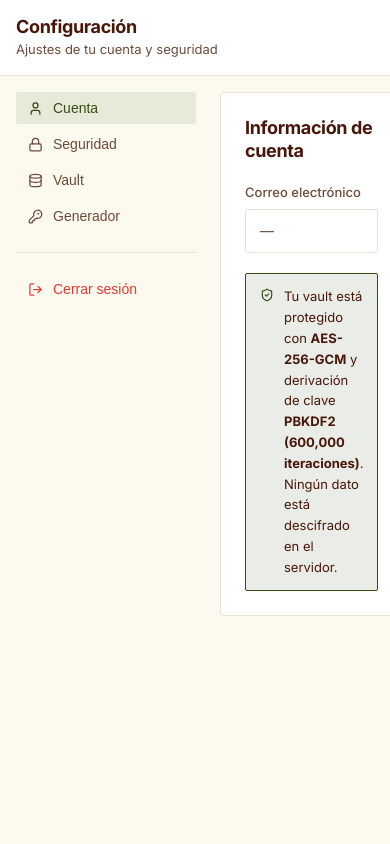
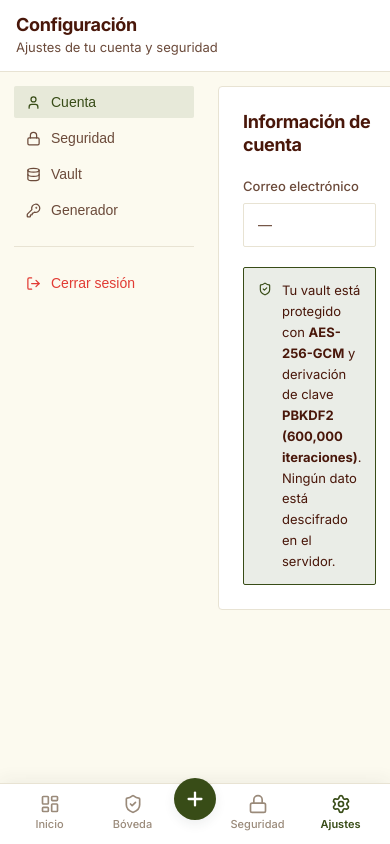
Before and after one commit to Jargad/MindKey, a Next.js app: page /settings in a window 390 px wide. Built offline with nearby package versions, Linux system fonts and the light colour scheme.

Commit message:
feat: optimize mobile layout, horizontal category carousel, responsive tabs for recent/favorites, and mobile bottom nav

```diff
--- a/app/(vault)/layout.tsx
+++ b/app/(vault)/layout.tsx
@@ -5,7 +5,7 @@ import { Suspense } from "react";
 import {
   ShieldCheck, LayoutDashboard, KeyRound, CreditCard, IdCard,
   Lock, FileText, StickyNote, Smartphone, Star, FolderOpen,
-  Settings, LogOut, Tags, Share2,
+  Settings, LogOut, Tags, Share2, Plus,
 } from "lucide-react";
 
 import { useVaultKey } from "@/contexts/vault-key-context";
@@ -100,11 +100,53 @@ function Sidebar() {
   );
 }
 
+function MobileBottomNav() {
+  const pathname = usePathname();
+
+  const isNavActive = (path: string) => {
+    if (path === "/vault") {
+      return pathname.startsWith("/vault");
+    }
+    return pathname === path;
+  };
+
+  return (
+    <nav className="mobile-bottom-nav">
+      <Link href="/dashboard" className={`mobile-nav-item ${isNavActive("/dashboard") ? "active" : ""}`}>
+        <LayoutDashboard size={20} />
+        <span>Inicio</span>
+      </Link>
+
+      <Link href="/vault" className={`mobile-nav-item ${isNavActive("/vault") ? "active" : ""}`}>
+        <ShieldCheck size={20} />
+        <span>Bóveda</span>
+      </Link>
+
+      <Link href="/vault?new=1" className="mobile-nav-add" aria-label="Nuevo elemento">
+        <Plus size={22} strokeWidth={2.5} />
+      </Link>
+
+      <Link href="/security" className={`mobile-nav-item ${isNavActive("/security") ? "active" : ""}`}>
+        <Lock size={20} />
+        <span>Seguridad</span>
+      </Link>
+
+      <Link href="/settings" className={`mobile-nav-item ${isNavActive("/settings") ? "active" : ""}`}>
+        <Settings size={20} />
+        <span>Ajustes</span>
+      </Link>
+    </nav>
+  );
+}
+
 export default function VaultLayout({ children }: { children: React.ReactNode }) {
   return (
     <div className="vault-layout">
       <Sidebar />
       <main className="vault-main">{children}</main>
+      <Suspense fallback={null}>
+        <MobileBottomNav />
+      </Suspense>
     </div>
   );
 }
--- a/app/globals.css
+++ b/app/globals.css
@@ -456,13 +456,178 @@ textarea.input { resize: vertical; min-height: 80px; }
 }
 .copied { animation: copyPop .25s ease; color: var(--success) !important; }
 
+/* ─── Mobile Bottom Nav & Layout ─────────────────────────────────────────── */
+.mobile-bottom-nav {
+  display: none;
+  position: fixed;
+  bottom: 0;
+  left: 0;
+  right: 0;
+  z-index: 40;
+  background: var(--bg-surface);
+  border-top: 1px solid var(--border);
+  padding: 0.375rem 0.5rem calc(0.375rem + env(safe-area-inset-bottom, 0px));
+  box-shadow: 0 -4px 16px rgba(44, 47, 45, 0.06);
+}
+
+.mobile-nav-item {
+  display: flex;
+  flex-direction: column;
+  align-items: center;
+  justify-content: center;
+  flex: 1;
+  padding: 0.25rem;
+  font-size: 0.6875rem;
+  font-weight: 500;
+  color: var(--text-muted);
+  text-decoration: none;
+  border-radius: var(--radius-sm);
+  transition: all var(--transition);
+  gap: 0.15rem;
+  min-height: 48px;
+}
+
+.mobile-nav-item:hover,
+.mobile-nav-item.active {
+  color: var(--primary);
+  font-weight: 600;
+}
+
+.mobile-nav-add {
+  display: flex;
+  align-items: center;
+  justify-content: center;
+  width: 42px;
+  height: 42px;
+  border-radius: 50%;
+  background: var(--primary);
+  color: #ffffff;
+  box-shadow: var(--shadow-md);
+  margin-top: -12px;
+  transition: transform var(--transition);
+  flex-shrink: 0;
+}
+
+.mobile-nav-add:active {
+  transform: scale(0.95);
+}
+
+/* Category Chips Horizontal Scroll */
+.category-scroll-container {
+  display: flex;
+  gap: 0.5rem;
+  overflow-x: auto;
+  padding-bottom: 0.25rem;
+  -webkit-overflow-scrolling: touch;
+  scrollbar-width: none;
+}
+.category-scroll-container::-webkit-scrollbar {
+  display: none;
+}
+
+.category-chip {
+  display: inline-flex;
+  align-items: center;
+  gap: 0.5rem;
+  padding: 0.4rem 0.75rem;
+  background: var(--bg-card);
+  border: 1px solid var(--border);
+  border-radius: 99px;
+  font-size: 0.8125rem;
+  font-weight: 500;
+  color: var(--text-primary);
+  white-space: nowrap;
+  text-decoration: none;
+  transition: all var(--transition);
+  flex-shrink: 0;
+}
+.category-chip:hover {
+  border-color: var(--primary);
+  background: var(--bg-card-hover);
+}
+.category-chip-count {
+  font-size: 0.7rem;
+  font-weight: 700;
+  padding: 0.1rem 0.4rem;
+  border-radius: 99px;
+  background: var(--bg-base);
+  color: var(--text-secondary);
+}
+
+/* Mobile Segmented Tab Switcher */
+.segmented-tabs {
+  display: inline-flex;
+  background: var(--bg-base);
+  border: 1px solid var(--border);
+  border-radius: var(--radius-md);
+  padding: 3px;
+  gap: 2px;
+}
+.segmented-tab-btn {
+  padding: 0.35rem 0.875rem;
+  font-size: 0.8125rem;
+  font-weight: 600;
+  border: none;
+  background: transparent;
+  color: var(--text-muted);
+  border-radius: var(--radius-sm);
+  cursor: pointer;
+  display: inline-flex;
+  align-items: center;
+  gap: 0.375rem;
+  transition: all var(--transition);
+}
+.segmented-tab-btn.active {
+  background: var(--bg-card);
+  color: var(--primary);
+  box-shadow: var(--shadow-sm);
+}
+
+/* Compact Item Row */
+.compact-item-row {
+  display: flex;
+  align-items: center;
+  gap: 0.75rem;
+  padding: 0.65rem 0.875rem;
+  background: var(--bg-card);
+  border: 1px solid var(--border);
+  border-radius: var(--radius-md);
+  text-decoration: none;
+  color: inherit;
+  transition: all var(--transition);
+  cursor: pointer;
+}
+.compact-item-row:hover {
+  border-color: var(--primary);
+  background: var(--bg-card-hover);
+  transform: translateY(-1px);
+}
+
 /* ─── Responsive ─────────────────────────────────────────────────────────────── */
 @media (max-width: 768px) {
   .sidebar { display: none; }
-  .vault-content { padding: 1rem; }
-  .vault-header { padding: 1rem; }
+  .mobile-bottom-nav { display: flex; }
+  .vault-content {
+    padding: 0.875rem 0.875rem calc(4.75rem + env(safe-area-inset-bottom, 0px));
+  }
+  .vault-header {
+    padding: 0.875rem 1rem;
+    gap: 0.75rem;
+    flex-wrap: wrap;
+    align-items: center;
+  }
+  .search-wrap {
+    order: 3;
+    max-width: 100%;
+    width: 100%;
+  }
   .item-grid { grid-template-columns: 1fr; }
-  .modal { max-width: 100%; border-radius: var(--radius-lg); }
+  .modal {
+    max-width: 100%;
+    max-height: 95vh;
+    border-radius: var(--radius-lg);
+    margin: auto 0.5rem;
+  }
 }
 
 /* ─── Tooltip ────────────────────────────────────────────────────────────────── */
```
Also changed, not shown: app/(vault)/dashboard/page.tsx (+140 -78 lines).
